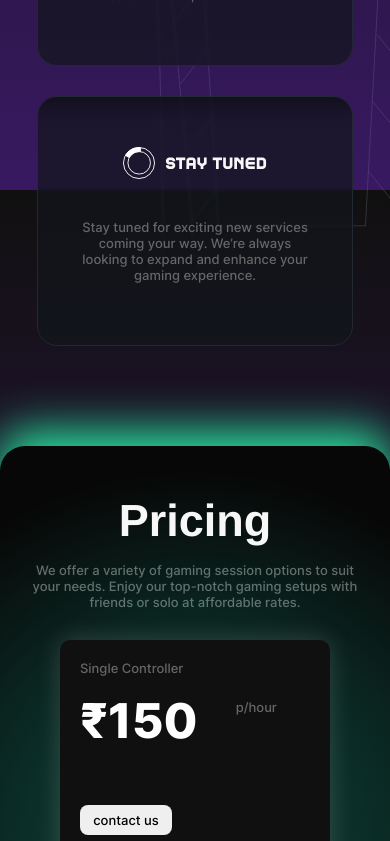
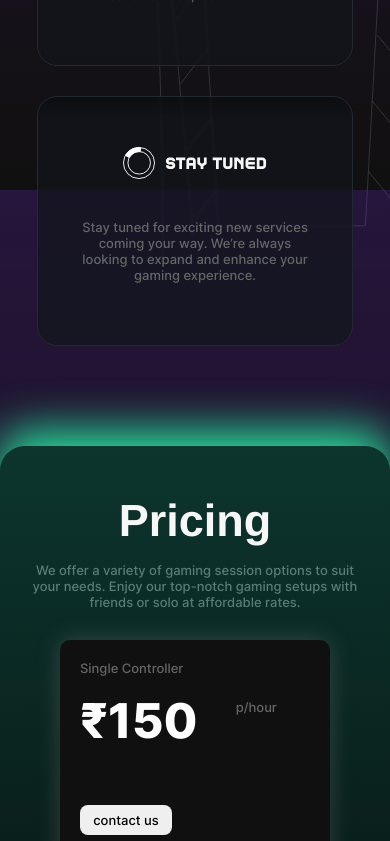
Before and after one commit to Akshay-Mario/respawn-gaming, a Next.js app: page / in a window 390 px wide. Shown: the part 1156-1997 px from the top of the page. Built offline with nearby package versions, Linux system fonts and the light colour scheme.

Commit message:
animationchnage

```diff
--- a/app/components/landing-component/landing-page.module.scss
+++ b/app/components/landing-component/landing-page.module.scss
@@ -592,10 +592,11 @@
         padding-bottom: 80px;
         padding-top: 50px;
         margin-bottom: -10px;
+
         // padding-bottom: 750px;
         .circularBack {
             position: absolute;
-            background: linear-gradient(0deg, #7c29ef5d, transparent);
+            background: linear-gradient(180deg, #7c29ef33, transparent);
             width: 130%;
             height: 130%;
             top: -0px;
@@ -603,6 +604,8 @@
             left: -10px;
             background-attachment: fixed;
             // z-index: 0;
+            transform: 0.45s var(--transition-ease-in);
+
         }
 
         h1 {
--- a/app/components/pricing-component/pricing.module.scss
+++ b/app/components/pricing-component/pricing.module.scss
@@ -128,12 +128,14 @@
         }
         .circularBack {
             position: absolute;
-            background: radial-gradient(circle, #1fecc64a 0%, #1fecc620 50%, #1fecc700 80%);
-            width: 100%;
+            background: linear-gradient(180deg, #1fecc633, transparent);
+            width: 120%;
             height: 100%;
-            // top: -150px;
-            // left: -750px;
             background-attachment: fixed;
+            top: -0px;
+            border-radius: 10px;
+            left: -10px;
+            transform: 0.45s var(--transition-ease-in);
         }
     }
 
--- a/app/components/pricing-component/pricing.tsx
+++ b/app/components/pricing-component/pricing.tsx
@@ -29,7 +29,7 @@ const Pricing: React.FC<PricingProps> = ({menuOverlayToggle}) => {
                         </div>
                     </div>
 
-                    <Button className={styles.buttonContact}>contact us</Button>
+                    <Button  onClick={() => window.open('https://wa.me/+98137861868', '_blank')} className={styles.buttonContact}>contact us</Button>
                 </div>
                 <div key={200} ref={price200} className={`${styles.gridItem} ${price200IsVisible ? styles.animationslideUP : ''}`}>
                     <div className={`${styles.topDiv} ${price200IsVisible ? styles.animationSlideLeft : ''}`}>
@@ -39,7 +39,7 @@ const Pricing: React.FC<PricingProps> = ({menuOverlayToggle}) => {
                         </div>
                     </div>
 
-                    <Button className={styles.buttonContact}>contact us</Button>
+                    <Button onClick={() => window.open('https://wa.me/+98137861868', '_blank')} className={styles.buttonContact}>contact us</Button>
                 </div>
             </div>
             <div className={styles.rowGrid}>
@@ -51,7 +51,7 @@ const Pricing: React.FC<PricingProps> = ({menuOverlayToggle}) => {
                         </div>
                     </div>
 
-                    <Button className={styles.buttonContact}>contact us</Button>
+                    <Button onClick={() => window.open('https://wa.me/+98137861868', '_blank')} className={styles.buttonContact}>contact us</Button>
                 </div>
                 <div key={500} ref={price500} className={`${styles.gridItem} ${price500IsVisible ? styles.animationslideUP : ''}`}>
                     <div className={`${styles.topDiv} ${price500IsVisible ? styles.animationSlideLeft : ''}`}>
@@ -61,7 +61,7 @@ const Pricing: React.FC<PricingProps> = ({menuOverlayToggle}) => {
                         </div>
                     </div>
 
-                    <Button className={styles.buttonContact}>contact us</Button>
+                    <Button onClick={() => window.open('https://wa.me/+98137861868', '_blank')} className={styles.buttonContact}>contact us</Button>
                 </div>
             </div>
         </Container>
```
